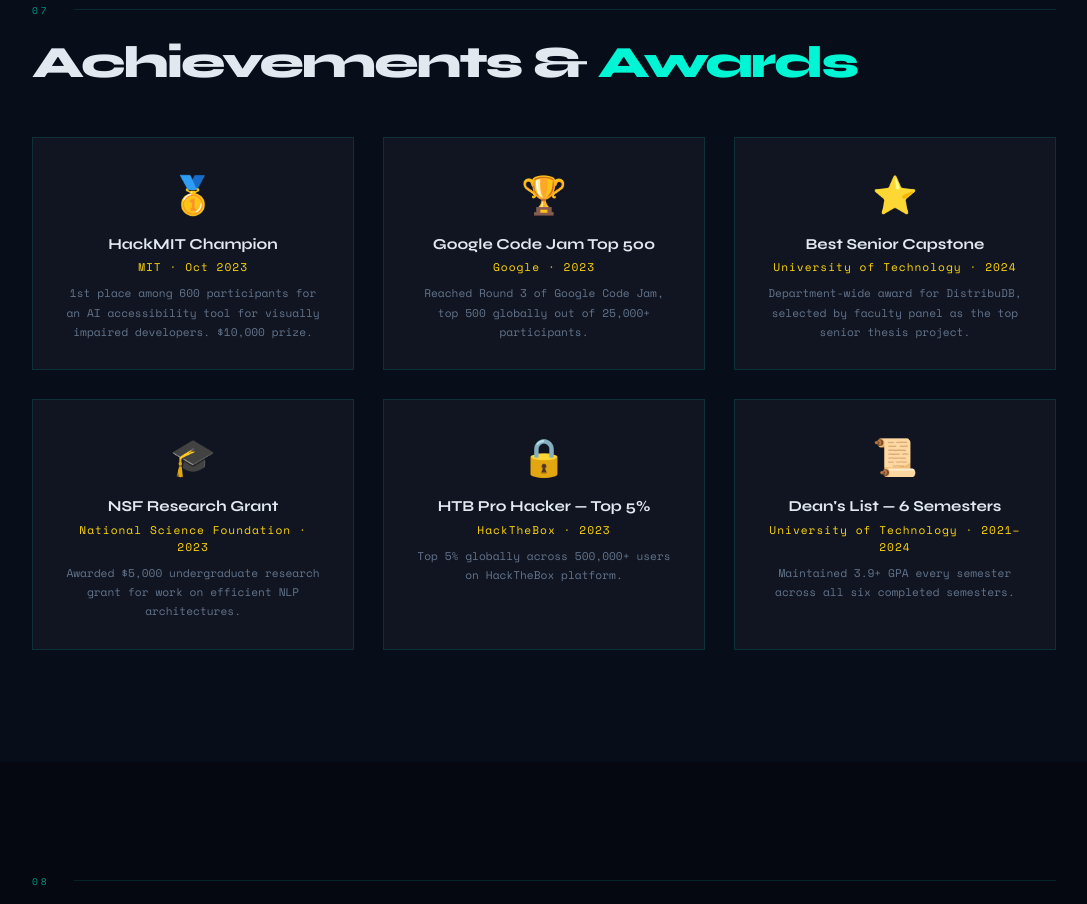
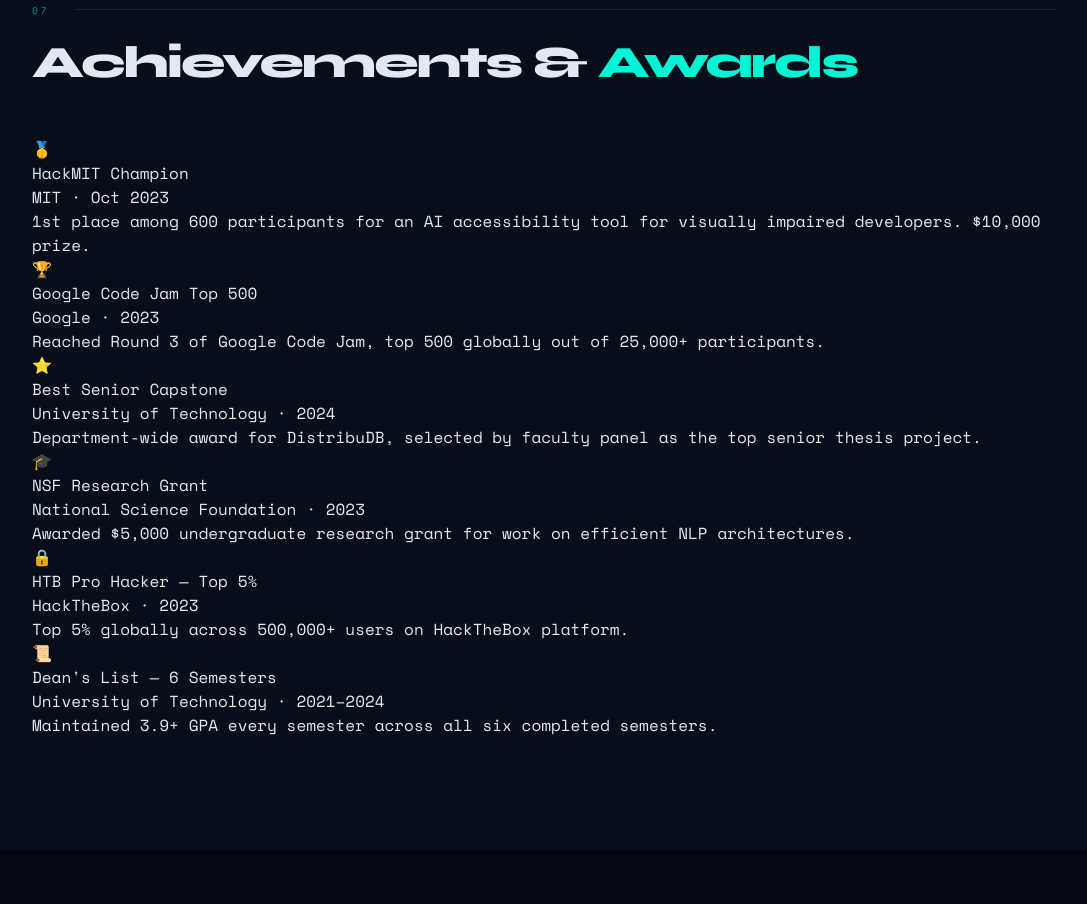
Before and after one commit to Subhra1432/Portfolio, a plain HTML site: page index.html in a window 1280 px wide. Shown: the part 3258-4162 px from the top of the page, without its empty margins (96-1183 px from the left). Drawn offline with nearby package versions, Linux system fonts and the light colour scheme; animation ran at ten frames a second.

Commit message:
Update index.html

```diff
--- a/index.html
+++ b/index.html
@@ -226,17 +226,6 @@ h2.st span{color:var(--primary)}
 .pub-links{display:flex;gap:.8rem;margin-top:.9rem}
 .pub-lnk{font-size:.62rem;padding:.22rem .7rem;border:1px solid rgba(0,245,212,.2);color:var(--primary);text-decoration:none;transition:all .3s}
 .pub-lnk:hover{background:rgba(0,245,212,.08)}
-
-/* ACHIEVEMENTS */
-.ach-grid{display:grid;grid-template-columns:repeat(3,1fr);gap:1.8rem}
-.ach-card{padding:1.8rem;border:1px solid var(--card-border);background:var(--card);text-align:center;transition:all .4s;position:relative;overflow:hidden}
-.ach-card::before{content:'';position:absolute;inset:0;background:radial-gradient(circle at 50% 0%,rgba(255,214,10,.05),transparent 60%);opacity:0;transition:opacity .4s}
-.ach-card:hover::before{opacity:1}
-.ach-card:hover{border-color:rgba(255,214,10,.2);transform:translateY(-5px);box-shadow:0 20px 40px rgba(0,0,0,.3)}
-.ach-ico{font-size:2.3rem;margin-bottom:.9rem;display:block}
-.ach-title{font-family:'Syne',sans-serif;font-weight:700;font-size:.95rem;margin-bottom:.35rem}
-.ach-org{color:var(--accent3);font-size:.7rem;letter-spacing:1px;margin-bottom:.5rem}
-.ach-desc{color:var(--text-dim);font-size:.7rem;line-height:1.7}
 
 /* CERTIFICATIONS */
 .cert-grid{display:grid;grid-template-columns:repeat(2,1fr);gap:1.4rem}
```
